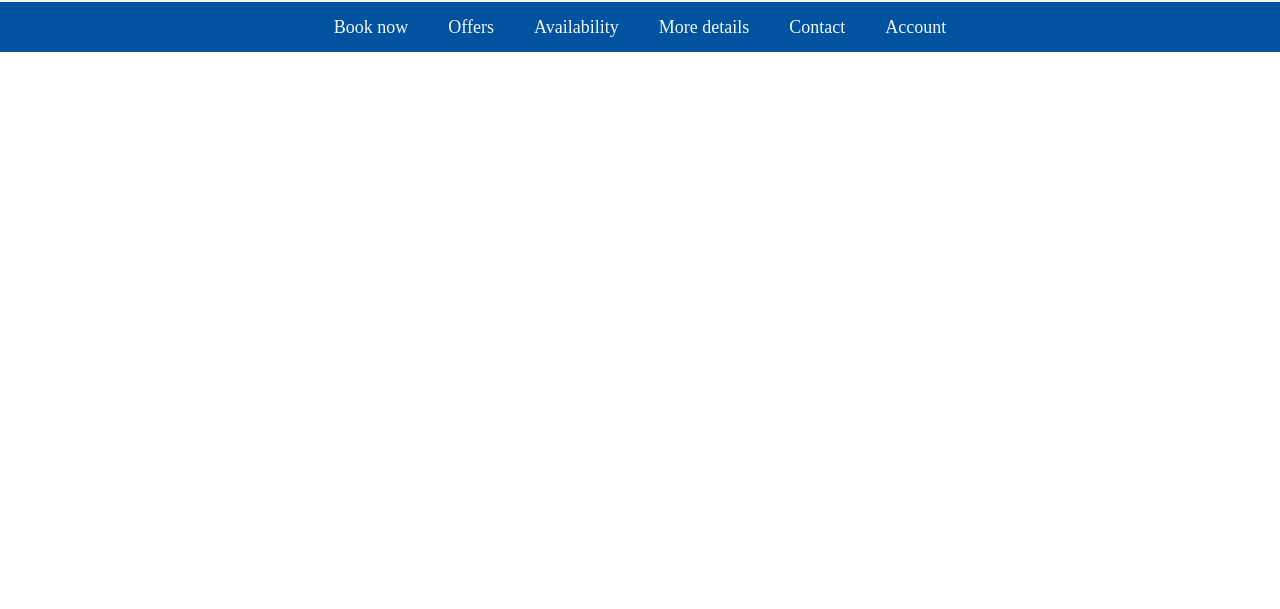
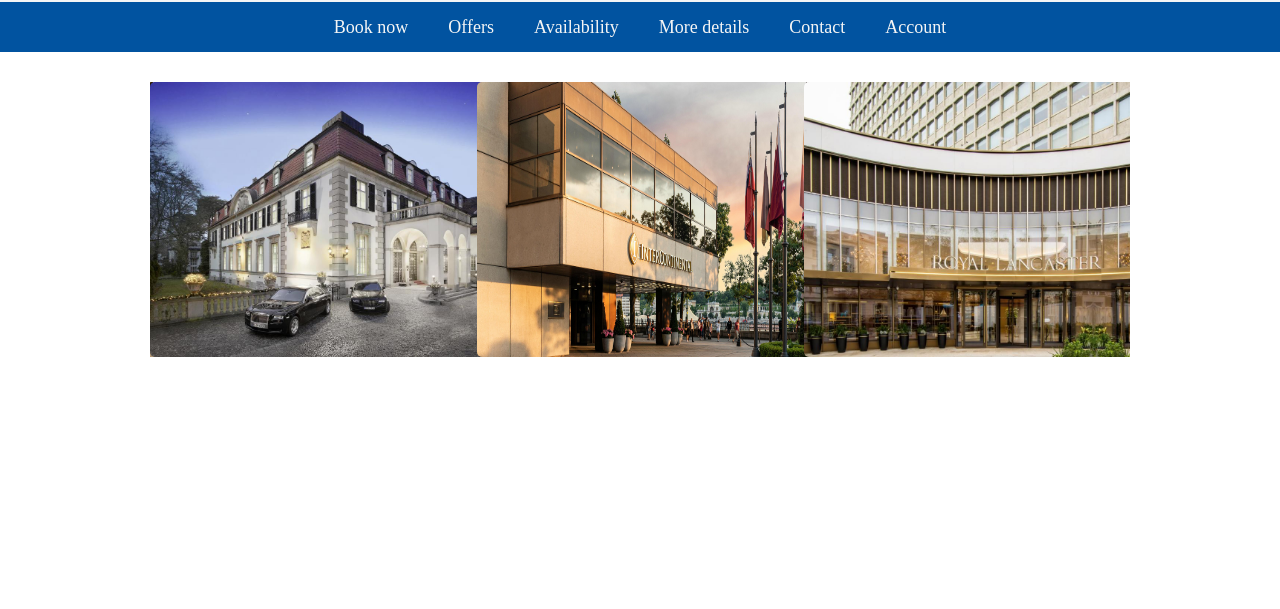
Before and after one commit to eduard15x/college-application-ulbs, a plain HTML site: page application_base/app_base/index.html in a window 1280 px wide. Shown: the part 38-647 px from the top of the page. Drawn offline with nearby package versions, Linux system fonts and the light colour scheme.

Commit message:
Update
implement slick js plugin

```diff
--- a/application_base/app_base/data/hotels/hotels.json
+++ b/application_base/app_base/data/hotels/hotels.json
@@ -3,36 +3,36 @@
         "name": "Royal Lancaster",
         "stars": "*****",
         "lcoation": "London",
-        "image1": "/application_base/images/hotels/budapest/1.jpg",
-        "image2": "/application_base/images/hotels/budapest/1.jpg",
-        "image3": "/application_base/images/hotels/budapest/1.jpg",
-        "image4": "/application_base/images/hotels/budapest/1.jpg"
+        "image1": "/application_base/images/hotels/london/1.jpg",
+        "image2": "/application_base/images/hotels/london/2.jpg",
+        "image3": "/application_base/images/hotels/london/3.jpg",
+        "image4": "/application_base/images/hotels/london/4.jpg"
     },
     {
         "name": "Intercontinental",
         "stars": "*****",
         "lcoation": "Budapest",
         "image1": "/application_base/images/hotels/budapest/1.jpg",
-        "image2": "/application_base/images/hotels/budapest/1.jpg",
-        "image3": "/application_base/images/hotels/budapest/1.jpg",
-        "image4": "/application_base/images/hotels/budapest/1.jpg"
+        "image2": "/application_base/images/hotels/budapest/2.jpg",
+        "image3": "/application_base/images/hotels/budapest/3.jpg",
+        "image4": "/application_base/images/hotels/budapest/4.jpg"
     },
     {
         "name": "Schlosshotel",
         "stars": "*****",
         "lcoation": "Berlin",
-        "image1": "/application_base/images/hotels/budapest/1.jpg",
-        "image2": "/application_base/images/hotels/budapest/1.jpg",
-        "image3": "/application_base/images/hotels/budapest/1.jpg",
-        "image4": "/application_base/images/hotels/budapest/1.jpg"
+        "image1": "/application_base/images/hotels/berlin/1.jpg",
+        "image2": "/application_base/images/hotels/berlin/2.jpg",
+        "image3": "/application_base/images/hotels/berlin/3.jpg",
+        "image4": "/application_base/images/hotels/berlin/4.jpg"
     },
     {
         "name": "Adlon Kempinski",
         "stars": "*****",
         "lcoation": "Amsterdam",
-        "image1": "/application_base/images/hotels/budapest/1.jpg",
-        "image2": "/application_base/images/hotels/budapest/1.jpg",
-        "image3": "/application_base/images/hotels/budapest/1.jpg",
-        "image4": "/application_base/images/hotels/budapest/1.jpg"
+        "image1": "/application_base/images/hotels/amsterdam/1.jpg",
+        "image2": "/application_base/images/hotels/amsterdam/2.jpg",
+        "image3": "/application_base/images/hotels/amsterdam/3.jpg",
+        "image4": "/application_base/images/hotels/amsterdam/4.jpg"
     }
 ]
--- a/application_base/app_base/index.html
+++ b/application_base/app_base/index.html
@@ -8,6 +8,9 @@
     <link rel="stylesheet" href="/application_base/client/scss/index.css">
     <!-- Adding icons from Font Awesome Site -->
     <script src="https://kit.fontawesome.com/a7e6fe19e5.js" crossorigin="anonymous"></script>
+
+    <!-- addinc slick plugin for carousel  -->
+    <link rel="stylesheet" type="text/css" href="//cdn.jsdelivr.net/npm/slick-carousel@1.8.1/slick/slick.css"/>
 </head>
 <body>
 
@@ -29,7 +32,13 @@
         <i class="fa-solid fa-bars burger-menu"></i>
     </header>
 
-    <main>
+    <main class="container-main">
+        <div class="carousel-intro">
+            <div><img class="carousel-intro--hotels" src="/application_base/images/hotels/amsterdam/1.jpg"></img></div>
+            <div><img class="carousel-intro--hotels" src="/application_base/images/hotels/berlin/1.jpg"></img></div>
+            <div><img class="carousel-intro--hotels" src="/application_base/images/hotels/budapest/1.jpg"></img></div>
+            <div><img class="carousel-intro--hotels" src="/application_base/images/hotels/london/1.jpg"></img></div>
+        </div>
     </main>
 
 
@@ -49,6 +58,12 @@
         <p class="container-footer__copyright">&copy; 2022 POWER RANGERS. All Rights Reserved</p>
     </footer>
 
+
+    <!-- adding js file -->
     <script src="/application_base/client/js/main.js" type="module"></script>
+    <!-- adding jquery -->
+    <script src="https://code.jquery.com/jquery-3.6.1.js" integrity="sha256-3zlB5s2uwoUzrXK3BT7AX3FyvojsraNFxCc2vC/7pNI=" crossorigin="anonymous"></script>
+    <!-- adding slick.js -->
+    <script type="text/javascript" src="//cdn.jsdelivr.net/npm/slick-carousel@1.8.1/slick/slick.min.js"></script>
 </body>
 </html>
--- /dev/null
+++ b/application_base/client/js/data/getJson.js
@@ -0,0 +1,21 @@
+const getJSON = function() {
+
+    let array = []
+
+    $.getJSON('data/hotels/hotels.json', (hotels) => {
+        // console.log(hotels)
+        // console.log(hotels[1].name)
+        // console.log(hotels.length)
+        // array = hotels
+        // let carousel = document.querySelectorAll('.hotels');
+        // console.log(carousel)
+        // console.log(carousel[2])
+        // console.log(carousel.length)
+
+        // for (let i = 0; i < carousel.length; i++) {
+        //     carousel[i].innerHTML += hotels[i].name
+        // }
+    })
+}
+
+export {getJSON};
--- a/application_base/client/js/main.js
+++ b/application_base/client/js/main.js
@@ -1,7 +1,14 @@
 import {toggleMenuBurger} from './burger/burgerMenu.js'
+import {getJSON} from './data/getJson.js'
 
 toggleMenuBurger();
+getJSON();
 
-document.querySelector('.homepage').addEventListener('click', ()=> {
-    console.log('dadaada')
-})
+$(document).ready(function(){
+    $('.carousel-intro').slick({
+        slidesToShow: 3,
+        slidesToScroll: 1,
+        autoplay: true,
+        autoplaySpeed: 3500,
+      });
+});
--- /dev/null
+++ b/application_base/client/scss/carousels/_carousel-intro.scss
@@ -0,0 +1,16 @@
+//Hide prev/next slider arrows/buttons
+.slick-arrow {
+    display: none !important;
+}
+
+.carousel-intro {
+    justify-content: center;
+    padding: 0px 150px;
+
+    &--hotels {
+        width: 380px;
+        height: 275px;
+        margin: auto;
+        border-radius: 5px;
+    }
+}
--- /dev/null
+++ b/application_base/client/scss/containers/_main.scss
@@ -0,0 +1,3 @@
+.container-main {
+    margin-top: 30px;
+}
--- a/application_base/client/scss/index.scss
+++ b/application_base/client/scss/index.scss
@@ -14,5 +14,9 @@
 //Containers
 @import 'containers/header';
 @import 'containers/navigation';
+@import 'containers/main';
+@import 'containers/footer';
+
+
 @import 'icons/burger';
-@import 'containers/footer';
+@import 'carousels/carousel-intro';
```
Also changed, not shown: application_base/client/scss/index.css, application_base/images/hotels/amsterdam/1.jpg (added), application_base/images/hotels/amsterdam/1.webp (deleted), 2 other files.
